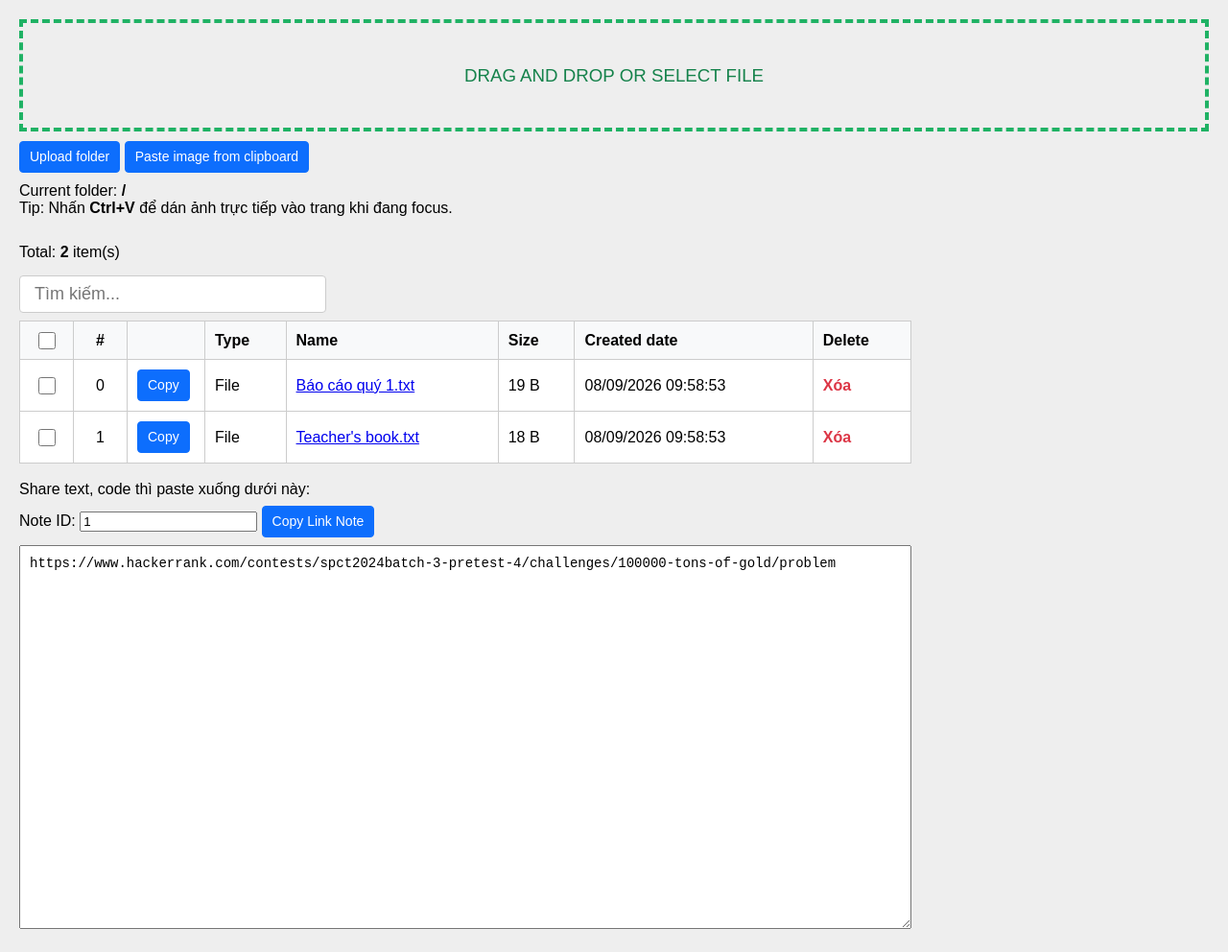
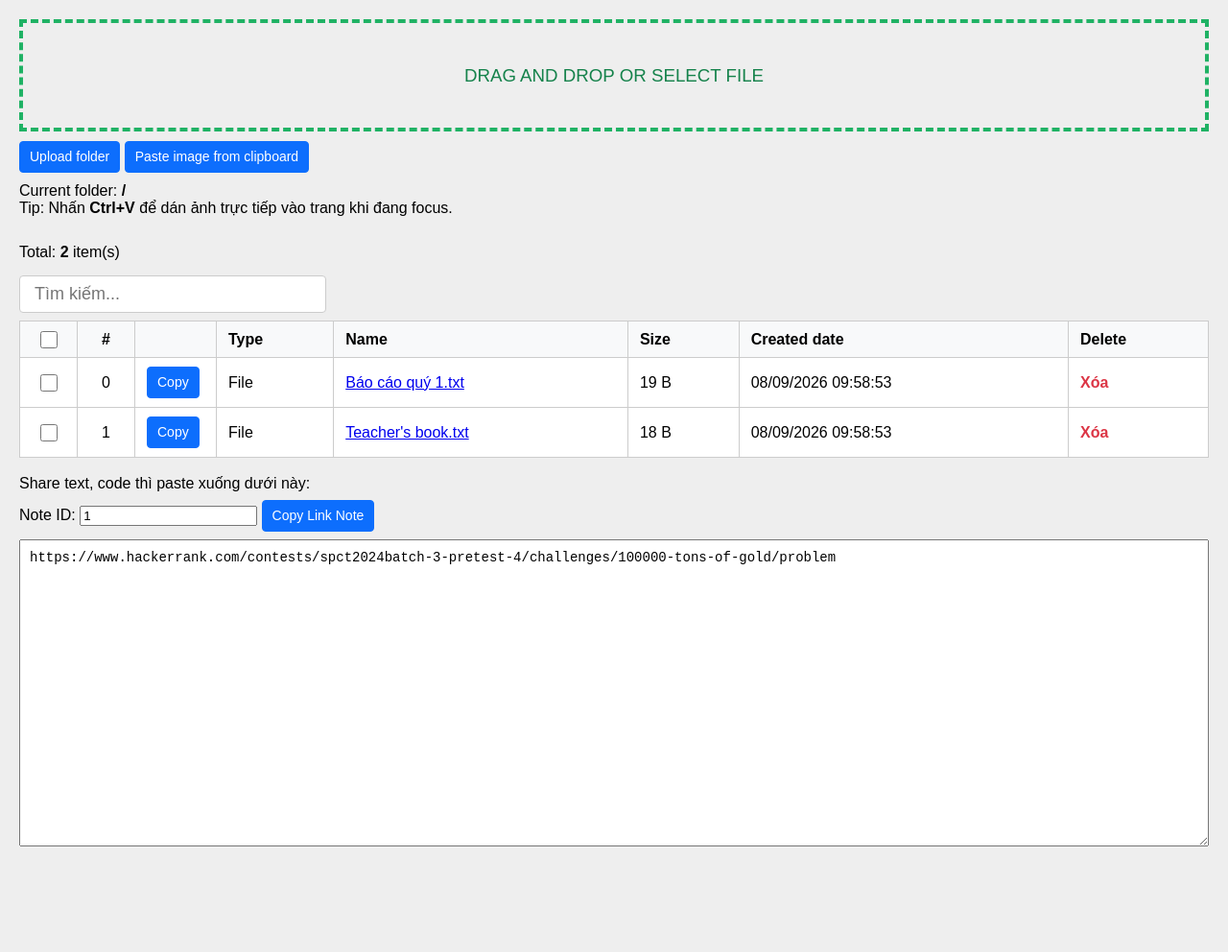
Before and after one commit to TranKimTin/FileServer, a website: page public/index.html in a window 1280 px wide. Shown: the whole page at 96% size. After the commit the page ends 906 px from the top, so only its background shows below. Drawn offline with Linux system fonts and the light colour scheme.

Commit message:
Update index.html

```diff
--- a/public/index.html
+++ b/public/index.html
@@ -92,22 +92,27 @@
             border-collapse: collapse;
             width: 75% !important;
             min-width: 650px;
+            width: 100% !important;
             background-color: #fff;
         }
 
         td, th {
             border: 1px solid #ccc;
             padding: 10px;
+            padding: 9px 12px;
             text-align: left;
         }
 
         th {
             background-color: #f8f9fa;
+            white-space: nowrap;
         }
 
         #note {
             width: 75%;
             height: 50vh;
+            width: 100%;
+            height: 40vh;
             box-sizing: border-box;
             padding: 10px;
             font-family: monospace;
```
